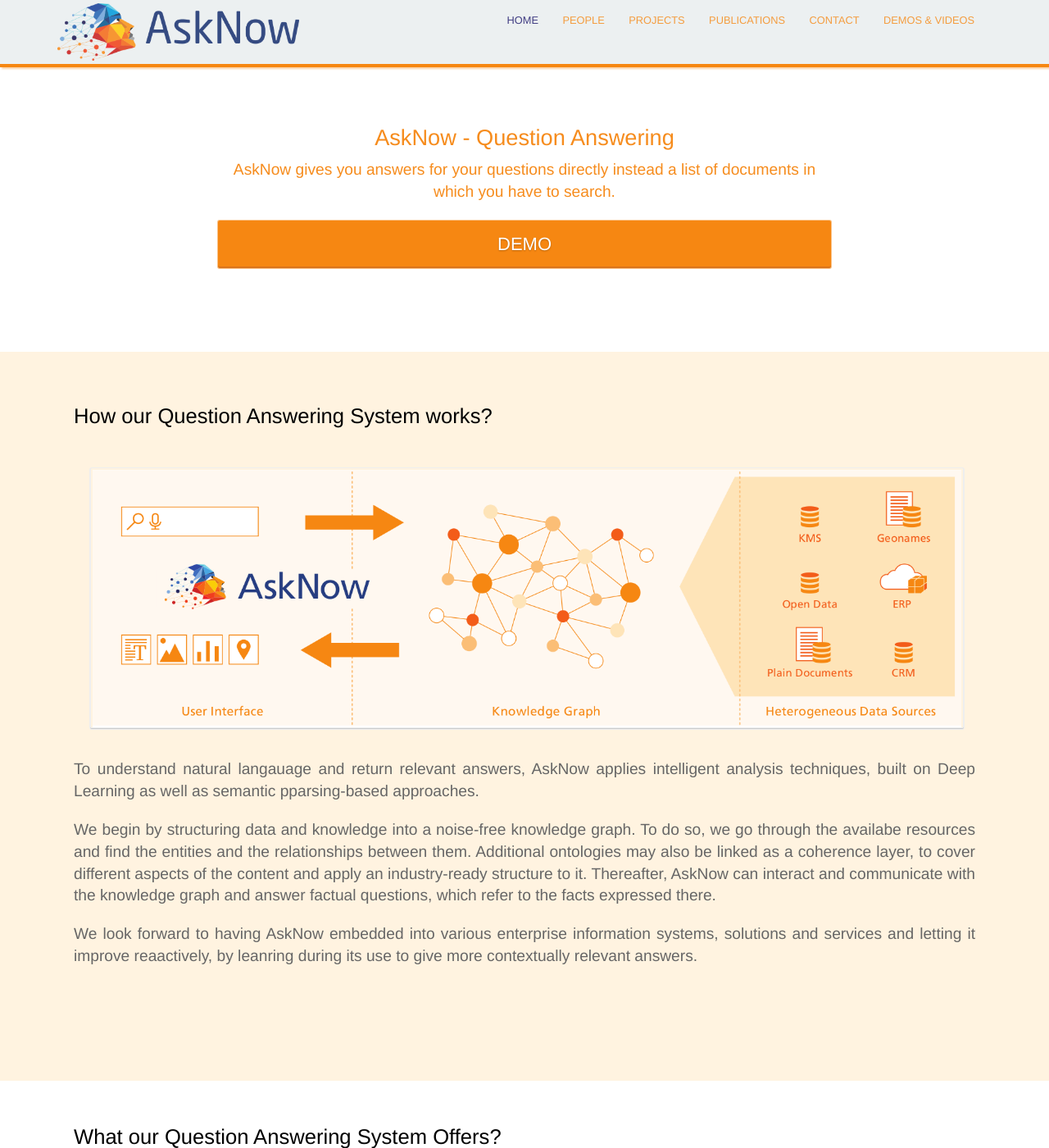
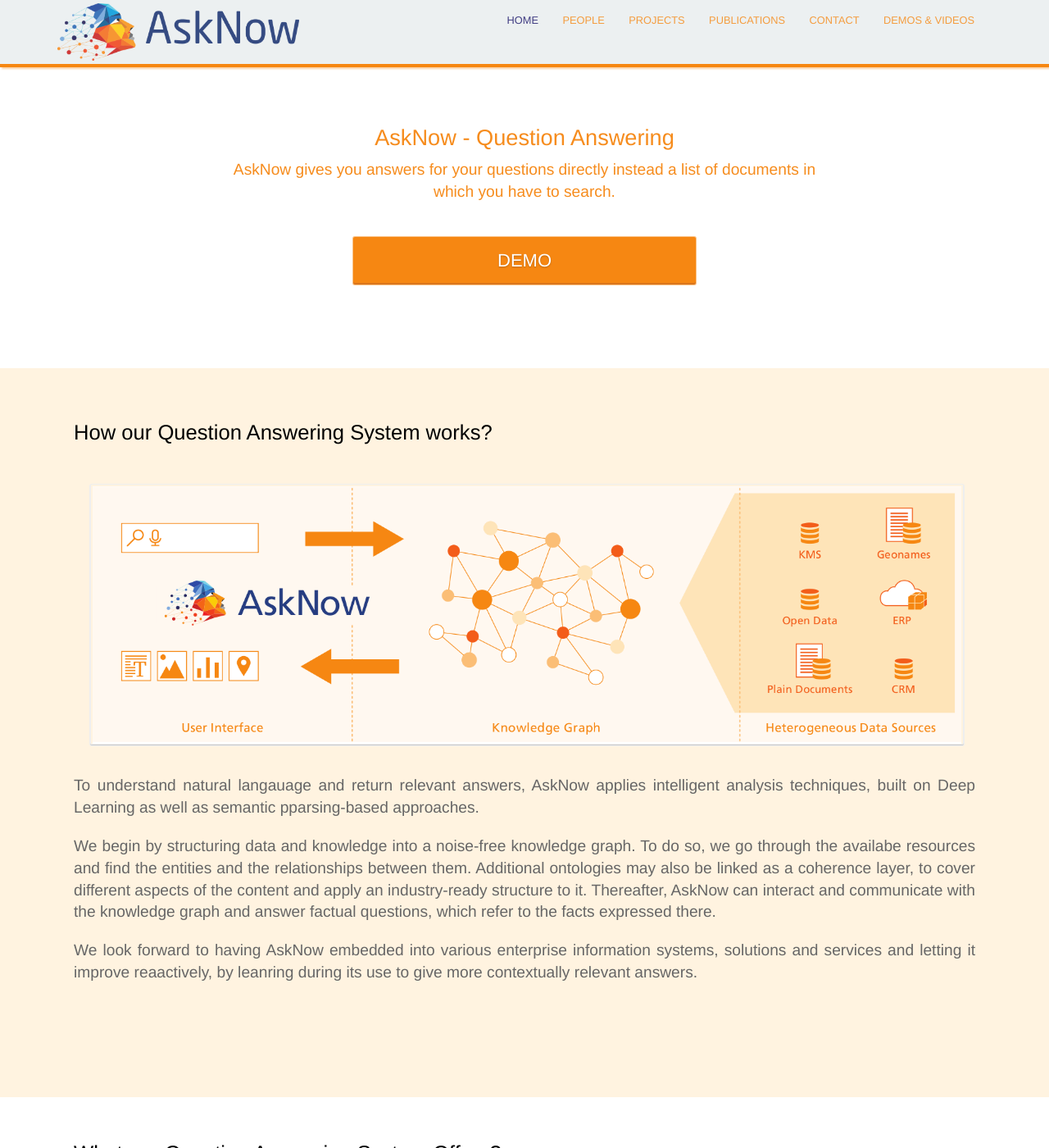
Before and after one commit to AskNowQA/AskNow-Website, a Jekyll site: the page built from index.md, in a window 1280 px wide and 1400 px high. Shown: the whole window at 82% size. Built offline with Jekyll 4.4.1, drawn with Linux system fonts in a browser that asks for light colours.

Commit message:
update in button sizes

```diff
--- a/_layouts/demos.html
+++ b/_layouts/demos.html
@@ -11,7 +11,9 @@
 		</div>
     <br/><br/>
     <br/><br/>
-    <input type="submit" value="DEMO: https://asknowdemo.sda.tech/" class="carrot-flat-button" target="_blank" onclick="location.href='http://asknowdemo.sda.tech/';">
+		<div class="wrapper">
+			<input type="submit" value="DEMO: https://asknowdemo.sda.tech/" class="carrot-flat-button" target="_blank" onclick="location.href='http://asknowdemo.sda.tech/';">
+		</div>
 	</div>
 </section>
 
--- a/_layouts/home.html
+++ b/_layouts/home.html
@@ -10,7 +10,9 @@
 	<div class="text-container">
 		<h1 class="editable"><strong>AskNow -</strong> Question Answering</h1>
 		<p class="subtext editable">AskNow gives you answers for your questions directly instead a list of documents in which you have to search.</p>
-		<input type="submit" value="DEMO" class="carrot-flat-button" target="_blank" onclick="location.href='https://asknowdemo.sda.tech/';">
+		<div class="wrapper">
+			<input type="submit" width="70px" value="DEMO" class="carrot-flat-button" target="_blank" onclick="location.href='https://asknowdemo.sda.tech/';">
+		</div>
 		<br/><br/>
 		<!-- <div class="video"> -->
 			<!-- <img src="/images/dashboard.png" alt="Screenshot" class="screenshot editable" /> -->
--- a/_sass/landing-page.scss
+++ b/_sass/landing-page.scss
@@ -30,8 +30,9 @@
 ==================================================*/
 .carrot-flat-button {
   position: relative;
+	top: 50%;
   vertical-align: top;
-  width: 100%;
+  width: 56%;
   height: 60px;
   padding: 0;
   font-size: 22px;
@@ -56,6 +57,13 @@
 	background: #e98b39;
 	color: #757575;
 }
+
+.wrapper{
+		width: 100%;
+	  display: flex;
+	  align-items: center;
+	  justify-content: center;
+	}
 
 .testimonial {
 	background: #f5f5f5;
```
